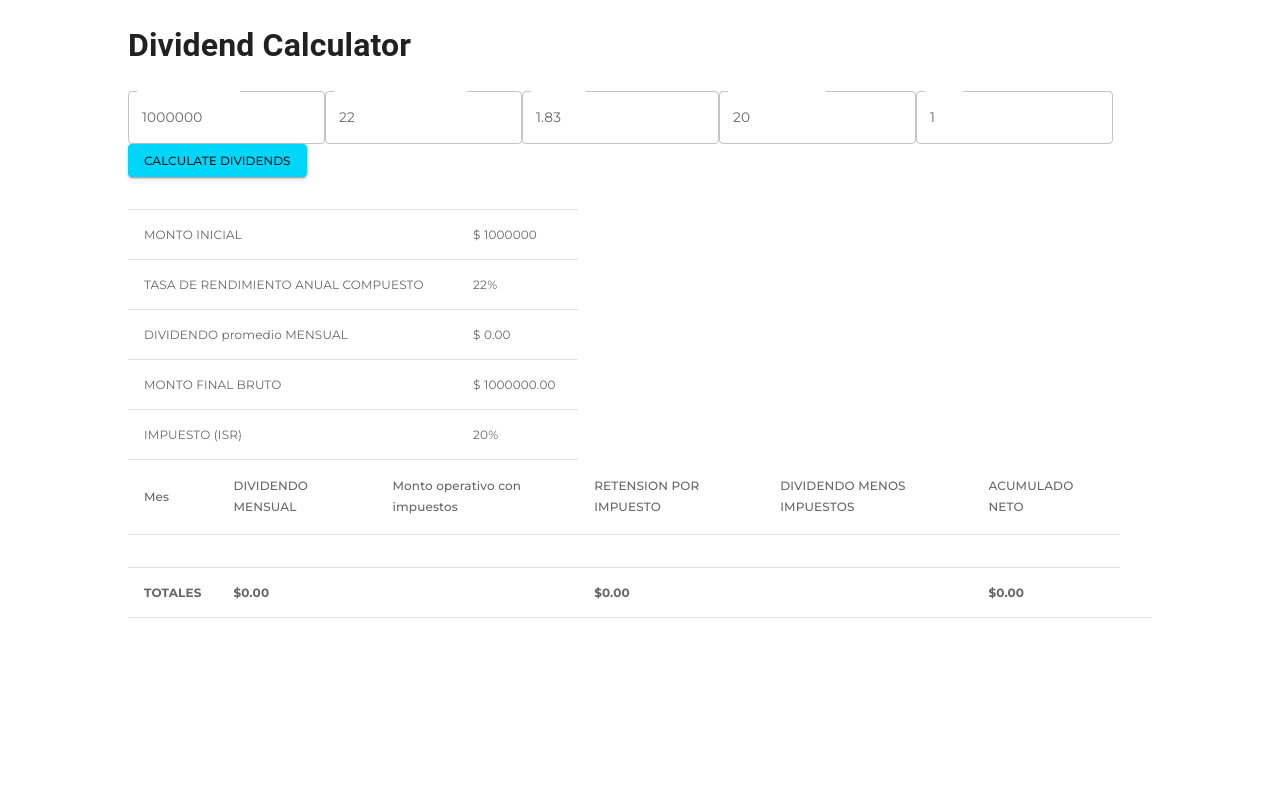
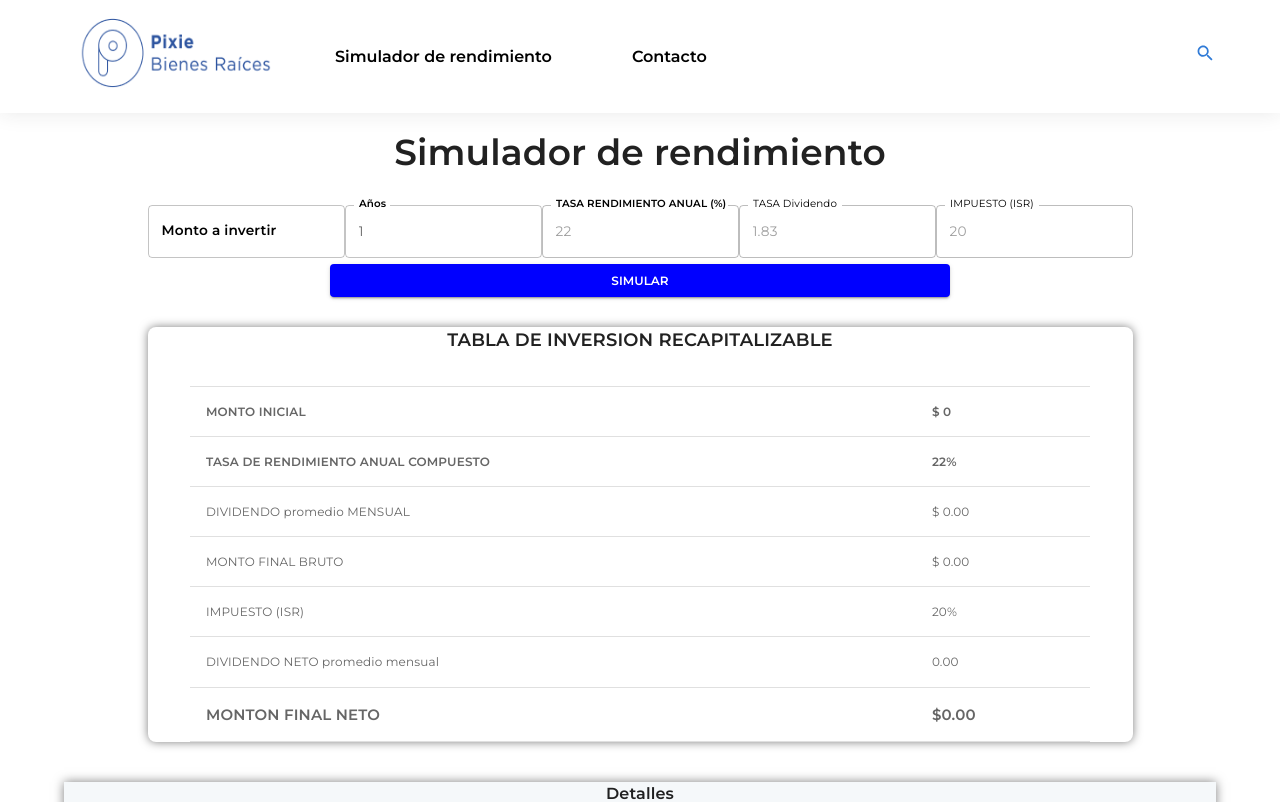
Before and after one commit to TechXProduction/PixieWeb, a React (Vite) app: page /calculate in a window 1280 px wide. Shown: the top 802 px of the page. Built offline with nearby package versions, Linux system fonts and the light colour scheme.

Commit message:
calculadora 75%

```diff
--- a/src/Components/Home/Calculadora.jsx
+++ b/src/Components/Home/Calculadora.jsx
@@ -1,4 +1,4 @@
-import React, { useState } from 'react';
+import React, { useState, useEffect } from 'react';
 import TextField from '@mui/material/TextField';
 import Box from '@mui/material/Box';
 import Button from '@mui/material/Button';
@@ -7,9 +7,15 @@ import TableHead from '@mui/material/TableHead';
 import TableBody from '@mui/material/TableBody';
 import TableRow from '@mui/material/TableRow';
 import TableCell from '@mui/material/TableCell';
+import Typography from '@mui/material/Typography';
+import useMediaQuery from '@mui/material/useMediaQuery';
+
+
+import { NavBar } from '../NavBar';
+import { Footer } from '../Footer';
 
 const DividendCalculator = () => {
-  const [initialInvestment, setInitialInvestment] = useState(1000000);
+  const [initialInvestment, setInitialInvestment] = useState(0);
   const [annualReturnRate, setAnnualReturnRate] = useState(0.22);
   const [taxRate, setTaxRate] = useState(0.0183);
   const [incomeTaxRate, setIncomeTaxRate] = useState(0.20);
@@ -19,6 +25,9 @@ const DividendCalculator = () => {
   const [totalDividend, setTotalDividend] = useState(0);
   const [totalTax, setTotalTax] = useState(0);
   const [totalNetDividend, setTotalNetDividend] = useState(0);
+
+  const is1024 = useMediaQuery('(max-width:1024px)');
+  const is620 = useMediaQuery('(max-width:620px)');
 
   const calculateDividends = () => {
     const resultsArray = [];
@@ -56,49 +65,90 @@ const DividendCalculator = () => {
     setTotalNetDividend(totalNetDividendValue);
   };
 
+  useEffect(()=>{
+    if(years >= 2){
+        setAnnualReturnRate(0.25)
+    }else{
+        setAnnualReturnRate(0.22)
+    }
+  },[years])
+
   return (
     <>
+    <NavBar/>
     <Box sx={{display:"flex", justifyContent:"center"}}>
-        <Box sx={{display:"flex", width:"80%"}}>
+        <Box sx={{display:"flex", width:"90%", justifyContent:"center",marginTop:"125px"}}>
+
     <div>
-      <h1>Dividend Calculator</h1>
+      <Typography sx={{textAlign:"center", fontWeight:"600", fontSize:"36px",marginBottom:"26px"}}>Simulador de rendimiento</Typography>
       <div>
       <TextField
-          label="Initial Investment"
+  label="Monto a invertir"
+  sx={{ width: is1024 ? "100%" : "20%", marginBottom: is1024 ? "10px" : "" }}
+  InputLabelProps={{ style: { color: "black", fontWeight: "600" } }}
   type="number"
-          value={initialInvestment}
+  value={initialInvestment === 0 ? "" : initialInvestment}
   onChange={(e) => setInitialInvestment(Number(e.target.value))}
+  onFocus={(e) => {
+    if (e.target.value === "0") {
+      e.target.value = ""; // Borra el contenido cuando se enfoca
+      setInitialInvestment("");
+    }
+  }}
 />
 <TextField
-          label="Annual Return Rate (%)"
+  label="Años"
+  sx={{ width: is1024 ? "100%" : "20%", marginBottom: is1024 ? "10px" : "" }}
+  InputLabelProps={{ style: { color: "black", fontWeight: "600" } }}
+  type="number"
+  value={years === 0 ? "" : years}
+  onChange={(e) => setYears(Number(e.target.value))}
+  onFocus={(e) => {
+    if (e.target.value === "0") {
+      e.target.value = ""; // Borra el contenido cuando se enfoca
+      setYears("");
+    }
+  }}
+/>
+        <TextField
+          label="TASA RENDIMIENTO ANUAL (%)"
+          sx={{width:is1024?"100%":"20%",marginBottom:is1024?"10px":""}}
+          InputLabelProps={{style:{color:"black", fontWeight:"600"}}}
           type="number"
           value={annualReturnRate * 100}
           onChange={(e) => setAnnualReturnRate(Number(e.target.value) / 100)}
+          disabled={true}
         />
         <TextField
-          label="Tax Rate"
+          label="TASA Dividendo"
+          sx={{width:is1024?"100%":"20%",marginBottom:is1024?"10px":""}}
+          InputLabelProps={{style:{color:"black", fontWeight:""}}}
           type="number"
           value={taxRate * 100}
           onChange={(e) => setTaxRate(Number(e.target.value) / 100)}
+          disabled={true}
         />
         <TextField
-          label="Income Tax Rate"
+          label="IMPUESTO (ISR) "
+          sx={{width:is1024?"100%":"20%",marginBottom:is1024?"10px":""}}
+          InputLabelProps={{style:{color:"black", fontWeight:""}}}
           type="number"
           value={incomeTaxRate * 100}
           onChange={(e) => setIncomeTaxRate(Number(e.target.value) / 100)}
+          disabled={true}
         />
-        <TextField
-          label="Years"
-          type="number"
-          value={years}
-          onChange={(e) => setYears(Number(e.target.value))}
-        />
+
       </div>
-      <Button variant="contained" color="primary" onClick={calculateDividends}>
-        Calculate Dividends
+      <Box sx={{width:"100%", display:"flex", justifyContent:"center"}}>
+      <Button variant="contained" sx={{marginTop:"6px",background:"blue", color:"white", fontWeight:"600", width:"100%", maxWidth:"620px"}} onClick={calculateDividends}>
+        Simular
       </Button>
-      <div>
-        <Box sx={{width:"100%", maxWidth:"450px"}}>
+      </Box>
+      <Box sx={{width:"100%",borderRadius:"8px", boxShadow: "0px 0px 10px rgba(0, 0, 0, 0.5)",display:"flex", justifyContent:"center", marginBottom:"40px",marginTop:"30px"}}>
+        <Box sx={{width:"100%", maxWidth:"900px"}}>
+            <Typography sx={{fontWeight:"600", fontSize:"18px", width:"100%", textAlign:"center"}}>
+            TABLA DE INVERSION RECAPITALIZABLE
+            </Typography>
       <Table>
       <TableHead>
       <TableRow>
@@ -109,13 +159,13 @@ const DividendCalculator = () => {
       <TableBody>
 
       <TableRow>
-         <TableCell>MONTO INICIAL</TableCell>
-      <TableCell>$ {initialInvestment}</TableCell>
+         <TableCell sx={{fontWeight:"600"}}>MONTO INICIAL</TableCell>
+      <TableCell sx={{fontWeight:"600"}}>$ {initialInvestment}</TableCell>
       </TableRow>
 
       <TableRow>
-         <TableCell>TASA DE RENDIMIENTO ANUAL COMPUESTO</TableCell>
-      <TableCell>{annualReturnRate*100}%</TableCell>
+         <TableCell sx={{fontWeight:"600"}}>TASA DE RENDIMIENTO ANUAL COMPUESTO</TableCell>
+      <TableCell sx={{fontWeight:"600"}}>{annualReturnRate*100}%</TableCell>
       </TableRow>
 
       <TableRow>
@@ -133,9 +183,32 @@ const DividendCalculator = () => {
       <TableCell>{incomeTaxRate*100}%</TableCell>
       </TableRow>
 
+      <TableRow>
+         <TableCell>DIVIDENDO NETO promedio mensual </TableCell>
+      <TableCell>{((totalNetDividend.toFixed(2))/(years*12)).toFixed(2)}</TableCell>
+      </TableRow>
+
+      <TableRow>
+         <TableCell sx={{fontWeight:"600", fontSize:"15px"}}>MONTON FINAL NETO </TableCell>
+      <TableCell sx={{fontWeight:"600", fontSize:"15px"}}>${(totalNetDividend+initialInvestment).toFixed(2)}</TableCell>
+      </TableRow>
+
       </TableBody>
       </Table>
       </Box>
+      </Box>
+
+    </div>
+    </Box>
+    </Box>
+<Box sx={{display:"flex", width:"100%", justifyContent:"center", marginBottom:"40px"}}>
+
+<div style={{ position: 'relative',width:"90%",background:"#f5f8fa",boxShadow: "0px 0px 10px rgba(0, 0, 0, 0.5)" }}>
+    <Typography sx={{width:"100", textAlign:"center",fontWeight:"550", fontSize:"16px"}}>
+        Detalles
+    </Typography>
+  <div style={{ overflowX: 'auto', width: '100%', paddingRight: '16px' }}>
+
 
 
         <Table>
@@ -176,7 +249,7 @@ const DividendCalculator = () => {
               <TableCell>
                 <strong>${totalTax.toFixed(2)}</strong>
               </TableCell>
-              <TableCell></TableCell>
+              <TableCell>-----------</TableCell>
               <TableCell>
                 <strong>${totalNetDividend.toFixed(2)}</strong>
               </TableCell>
@@ -187,7 +260,7 @@ const DividendCalculator = () => {
       </div>
       </div>
 </Box>
-    </Box>
+    <Footer/>
     </>
   );
 };
--- a/src/Components/Home/InfoGrid.jsx
+++ b/src/Components/Home/InfoGrid.jsx
@@ -3,6 +3,8 @@ import Box from '@mui/material/Box';
 import Grid from '@mui/material/Grid';
 import Typography from '@mui/material/Typography';
 import useMediaQuery from '@mui/material/useMediaQuery';
+
+import BackgroundImg from "../../assets/contador.jpg"
 
 export const InfoGrid = () => {
   const [count1, setCount1] = useState(0);
@@ -36,7 +38,7 @@ export const InfoGrid = () => {
   return (
     <Box
       sx={{
-        backgroundImage: `url('https://pixiebr.com/wp-content/uploads/2023/03/image-bg.jpg')`,
+        backgroundImage: `url('${BackgroundImg}')`,
         backgroundSize: 'cover',
         backgroundPosition: 'center',
         minHeight: '50vh',
--- a/src/Components/NavBar.jsx
+++ b/src/Components/NavBar.jsx
@@ -236,6 +236,10 @@ const [windowWidth, setWindowWidth] = useState(window.innerWidth);
                 {showMenu && (
                   <DropdownMenu>
                     <DropdownContent>
+                    <Link to="/calculate" style={{ textDecoration: 'none' }}>
+                      <MobileTextWrapper onClick={() => { handleLetsWorkClick(); handleToggleMenu(); }} pointer>
+                        Simulador de rendimiento</MobileTextWrapper>
+                        </Link>
                     <Link to="/contact" style={{ textDecoration: 'none' }}>
                       <MobileTextWrapper onClick={() => { handleLetsWorkClick(); handleToggleMenu(); }} pointer>
                         Contacto</MobileTextWrapper>
@@ -253,11 +257,21 @@ const [windowWidth, setWindowWidth] = useState(window.innerWidth);
               </>
             ) : (
               <Div>
+                <Box sx={{display:"flex"}}>
+                  <Link to="/calculate" style={{ textDecoration: 'none' }}>
+                <div style={{ cursor: "pointer" }}>
+
+                <TextWrapper onClick={handleLetsWorkClick}>
+                  Simulador de rendimiento</TextWrapper></div></Link>
+
                <Link to="/contact" style={{ textDecoration: 'none' }}>
                 <div style={{ cursor: "pointer" }}>
 
                 <TextWrapper onClick={handleLetsWorkClick}>
                   Contacto</TextWrapper></div></Link>
+                </Box>
+
+
                   <div style={{ cursor: "pointer" }}>
                 </div>
                 <RoundButton>
```
Also changed, not shown: src/assets/image-bg.jpg (added). Lines whose indentation alone changed are shown as unchanged.
